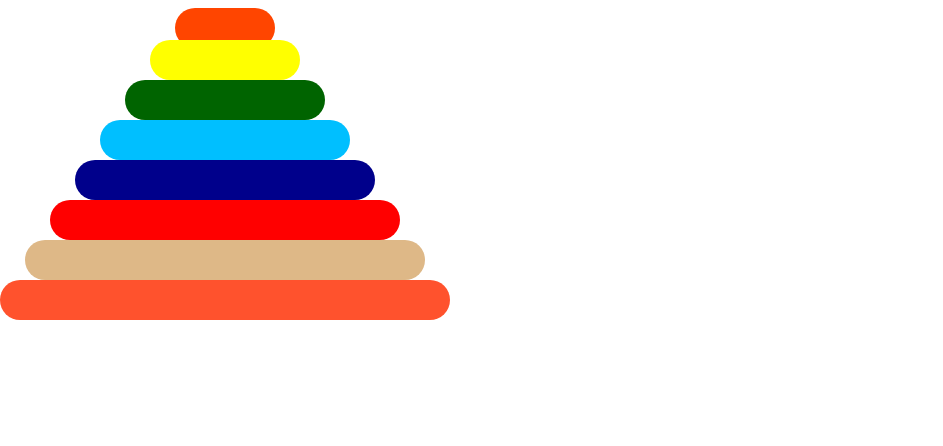
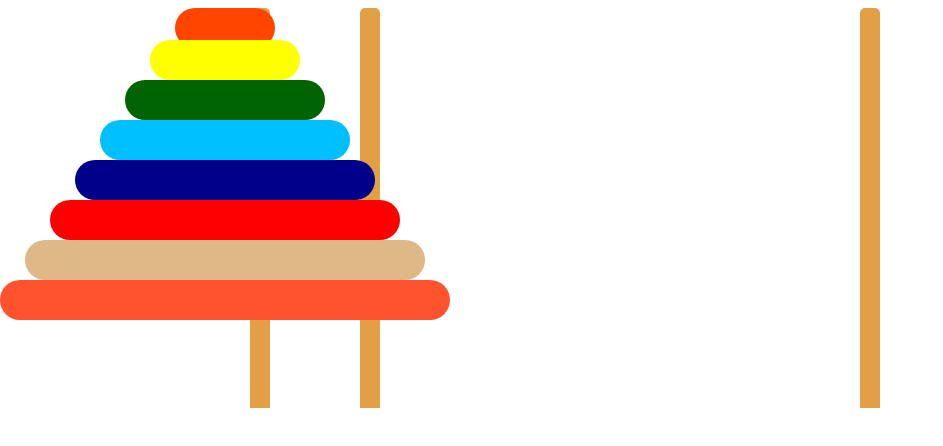
Before and after one commit to HikaruKobayashi/TowerOfHanoi, a plain HTML site: page index.html in a window 1280 px wide. Shown: the whole page, without its empty margins (0-943 px from the left). Drawn offline with Linux system fonts and the light colour scheme.

```diff
--- a/css/styles.css
+++ b/css/styles.css
@@ -1,6 +1,7 @@
 .container {
-  width: 1000px;
+  width: 500px;
   height: 800px;
+  float:left;
 }
 .box {
   height: 40px;
@@ -62,3 +63,21 @@
 .drag {
   z-index:1010
 }
+
+.rod {
+  width: 20px;
+  height: 400px;
+  background-color: rgba(218, 129, 13, 0.76);
+  border-radius: 5px 5px 0 0;
+  position: absolute;
+}
+.center {
+  right: 900px;
+}
+.right {
+  right: 400px;
+
+}
+.left{
+  left: 250px;
+}
--- a/index.html
+++ b/index.html
@@ -6,6 +6,7 @@
   </head>
   <body>
     <div class="container">
+      <div class="rod left"></div>
       <div class="box one-step drag-and-drop"></div>
       <div class="box two-steps drag-and-drop"></div>
       <div class="box three-steps drag-and-drop"></div>
@@ -16,5 +17,7 @@
       <div class="box eight-steps drag-and-drop"></div>
     </div>
     <script src="js/main.js"></script>
+    <div class="rod right"></div>
+    <div class="rod center"></div>
   </body>
 </html>
```
Also changed, not shown: 1 other file.
